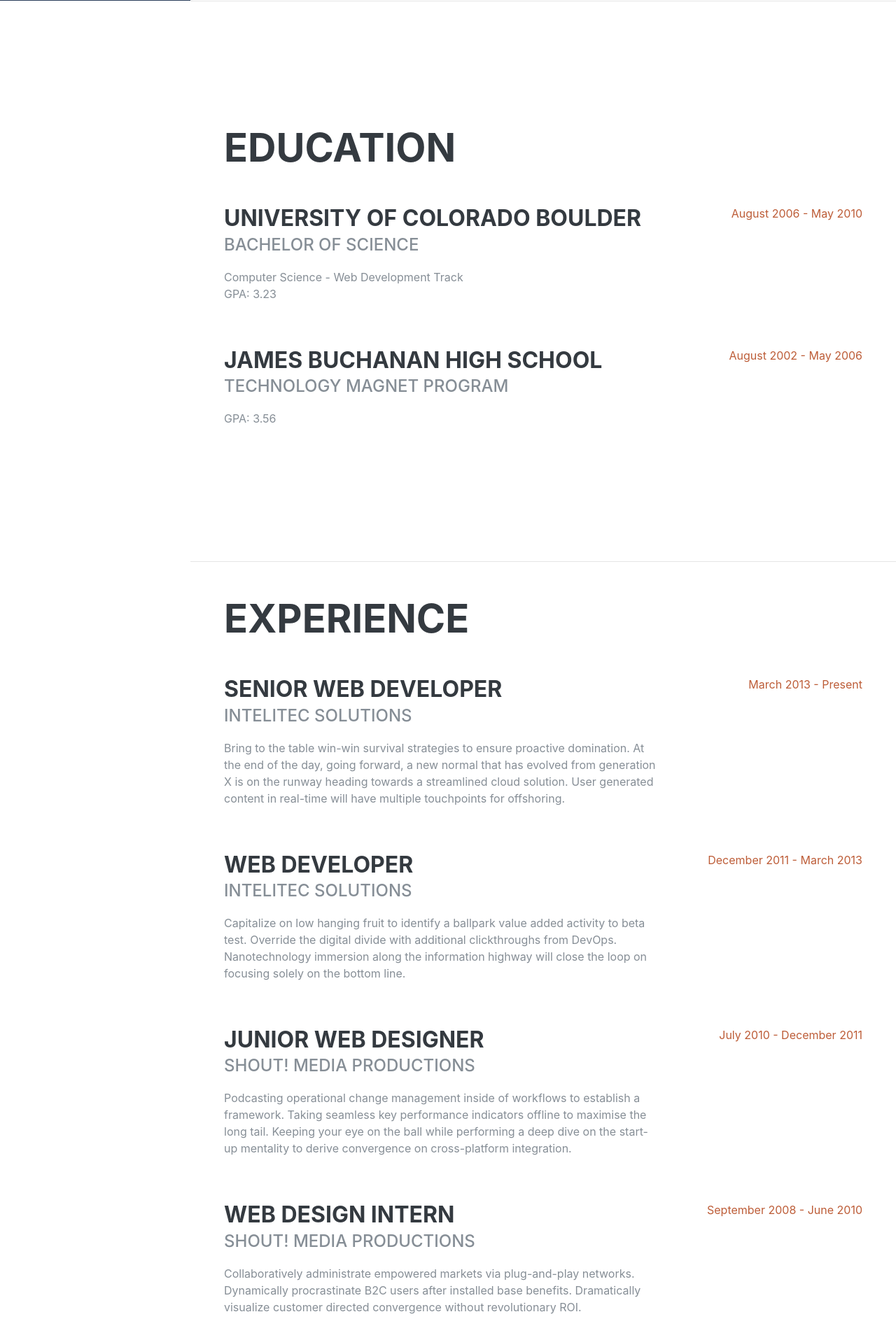
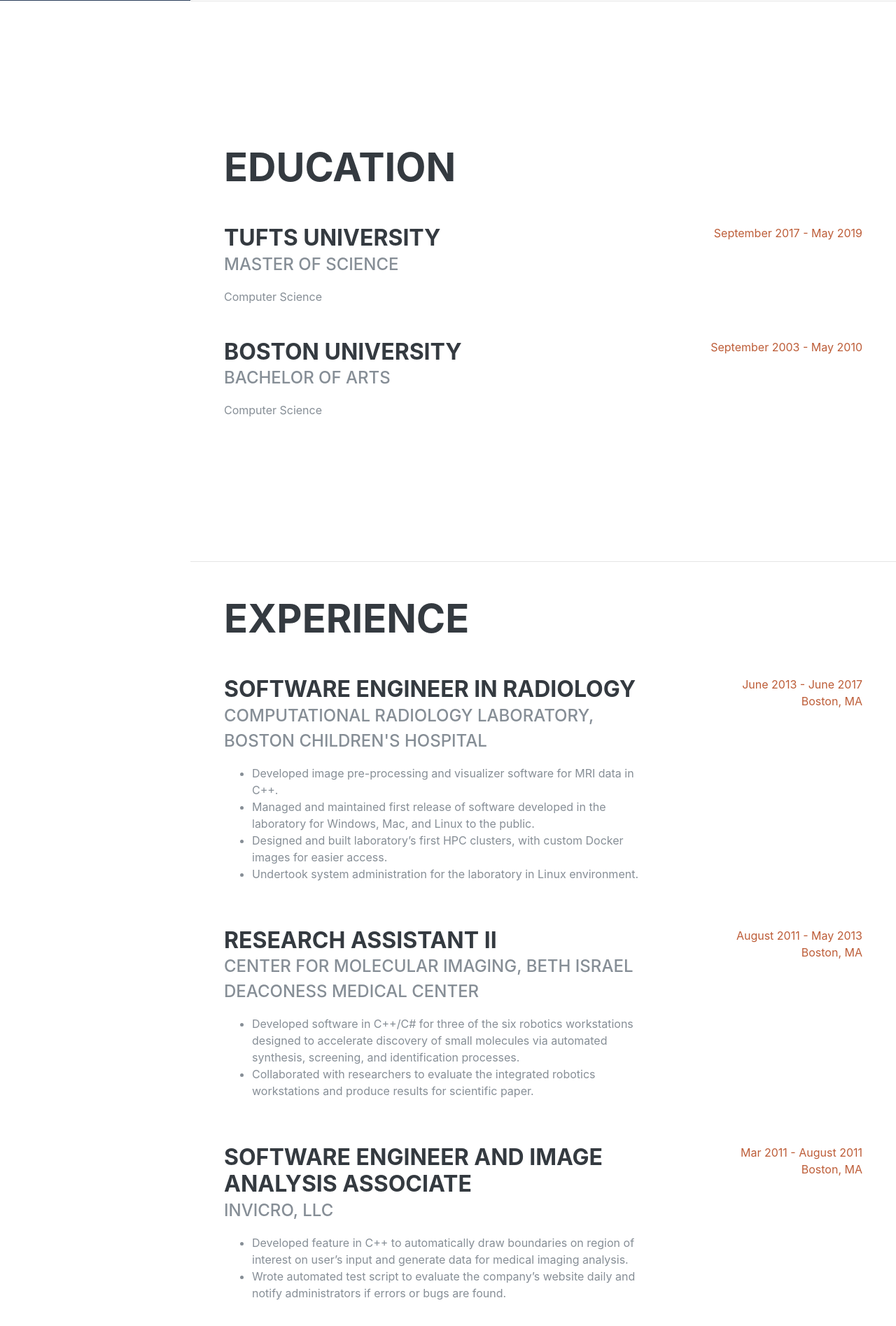
Before and after one commit to js0823/portfolio, a Django app: page / in a window 1280 px wide. Shown: the part 799-2694 px from the top of the page at 70% size. Run offline with Django 3.2, Linux system fonts and the light colour scheme; some libraries are stand-ins or nearby versions; some web fonts are replaced.

Commit message:
revise education and experience

```diff
--- a/personal_portfolio/static/personal_portfolio/css/resume.css
+++ b/personal_portfolio/static/personal_portfolio/css/resume.css
@@ -139,7 +139,7 @@
   max-width: 75rem;
 }
 
-section.resume-section .resume-item .resume-date {
+section.resume-section .resume-item .resume-date .resume-loc {
   min-width: none;
 }
 
@@ -147,7 +147,7 @@
   section.resume-section {
     min-height: 100vh;
   }
-  section.resume-section .resume-item .resume-date {
+  section.resume-section .resume-item .resume-date .resume-loc {
     min-width: 18rem;
   }
 }
--- a/personal_portfolio/templates/personal_portfolio/education.html
+++ b/personal_portfolio/templates/personal_portfolio/education.html
@@ -5,24 +5,25 @@
 
     <div class="resume-item d-flex flex-column flex-md-row justify-content-between mb-5">
       <div class="resume-content">
-        <h3 class="mb-0">University of Colorado Boulder</h3>
-        <div class="subheading mb-3">Bachelor of Science</div>
-        <div>Computer Science - Web Development Track</div>
-        <p>GPA: 3.23</p>
+        <h3 class="mb-0">Tufts University</h3>
+        <div class="subheading mb-3">Master of Science</div>
+        <div>Computer Science</div>
+        <!-- <p>GPA: 3.23</p> -->
       </div>
       <div class="resume-date text-md-right">
-        <span class="text-primary">August 2006 - May 2010</span>
+        <span class="text-primary">September 2017 - May 2019</span>
       </div>
     </div>
 
     <div class="resume-item d-flex flex-column flex-md-row justify-content-between">
       <div class="resume-content">
-        <h3 class="mb-0">James Buchanan High School</h3>
-        <div class="subheading mb-3">Technology Magnet Program</div>
-        <p>GPA: 3.56</p>
+        <h3 class="mb-0">Boston University</h3>
+        <div class="subheading mb-3">Bachelor of Arts</div>
+        <div>Computer Science</div>
+        <!-- <p>GPA: 3.56</p> -->
       </div>
       <div class="resume-date text-md-right">
-        <span class="text-primary">August 2002 - May 2006</span>
+        <span class="text-primary">September 2003 - May 2010</span>
       </div>
     </div>
 
--- a/personal_portfolio/templates/personal_portfolio/experience.html
+++ b/personal_portfolio/templates/personal_portfolio/experience.html
@@ -5,45 +5,104 @@
 
     <div class="resume-item d-flex flex-column flex-md-row justify-content-between mb-5">
         <div class="resume-content">
-        <h3 class="mb-0">Senior Web Developer</h3>
-        <div class="subheading mb-3">Intelitec Solutions</div>
-        <p>Bring to the table win-win survival strategies to ensure proactive domination. At the end of the day, going forward, a new normal that has evolved from generation X is on the runway heading towards a streamlined cloud solution. User generated content in real-time will have multiple touchpoints for offshoring.</p>
+            <h3 class="mb-0">Software Engineer in Radiology</h3>
+            <div class="subheading mb-3">Computational Radiology Laboratory, Boston Children's Hospital</div>
+            <ul>
+                <li>Developed image pre-processing and visualizer software for MRI data in C++.</li>
+                <li>Managed and maintained first release of software developed in the laboratory for Windows, Mac, and Linux to the public.</li>
+                <li>Designed and built laboratory’s first HPC clusters, with custom Docker images for easier access.</li>
+                <li>Undertook system administration for the laboratory in Linux environment.</li>
+            </ul>
         </div>
         <div class="resume-date text-md-right">
-        <span class="text-primary">March 2013 - Present</span>
+            <span class="text-primary">June 2013 - June 2017</span>
+            <div class="resume-loc text-md-right">
+                <span class="text-primary">Boston, MA</span>
+            </div>
         </div>
     </div>
 
     <div class="resume-item d-flex flex-column flex-md-row justify-content-between mb-5">
         <div class="resume-content">
-        <h3 class="mb-0">Web Developer</h3>
-        <div class="subheading mb-3">Intelitec Solutions</div>
-        <p>Capitalize on low hanging fruit to identify a ballpark value added activity to beta test. Override the digital divide with additional clickthroughs from DevOps. Nanotechnology immersion along the information highway will close the loop on focusing solely on the bottom line.</p>
+            <h3 class="mb-0">Research Assistant II</h3>
+            <div class="subheading mb-3">Center for Molecular Imaging, Beth Israel Deaconess Medical Center</div>
+            <ul>
+                <li>Developed software in C++/C# for three of the six robotics workstations designed to accelerate discovery of small molecules via automated synthesis, screening, and identification processes.</li>
+                <li>Collaborated with researchers to evaluate the integrated robotics workstations and produce results for scientific paper.</li>
+            </ul>
         </div>
         <div class="resume-date text-md-right">
-        <span class="text-primary">December 2011 - March 2013</span>
+            <span class="text-primary">August 2011 - May 2013</span>
+            <div class="resume-loc text-md-right">
+                <span class="text-primary">Boston, MA</span>
+            </div>
         </div>
     </div>
 
     <div class="resume-item d-flex flex-column flex-md-row justify-content-between mb-5">
         <div class="resume-content">
-        <h3 class="mb-0">Junior Web Designer</h3>
-        <div class="subheading mb-3">Shout! Media Productions</div>
-        <p>Podcasting operational change management inside of workflows to establish a framework. Taking seamless key performance indicators offline to maximise the long tail. Keeping your eye on the ball while performing a deep dive on the start-up mentality to derive convergence on cross-platform integration.</p>
+            <h3 class="mb-0">Software Engineer and Image Analysis Associate</h3>
+            <div class="subheading mb-3">invicro, LLC</div>
+            <ul>
+                <li>Developed feature in C++ to automatically draw boundaries on region of interest on user’s input and generate data for medical imaging analysis.</li>
+                <li>Wrote automated test script to evaluate the company’s website daily and notify administrators if errors or bugs are found.</li>
+            </ul>
         </div>
         <div class="resume-date text-md-right">
-        <span class="text-primary">July 2010 - December 2011</span>
+            <span class="text-primary">Mar 2011 - August 2011</span>
+            <div class="resume-loc text-md-right">
+                <span class="text-primary">Boston, MA</span>
+            </div>
+        </div>
+    </div>
+
+    <div class="resume-item d-flex flex-column flex-md-row justify-content-between mb-5">
+        <div class="resume-content">
+            <h3 class="mb-0">Research Assistant I</h3>
+            <div class="subheading mb-3">Center for Molecular Imaging, Beth Israel Deaconess Medical Center</div>
+            <ul>
+                <li>Contributed to the overall design of the integrated robotics workstations for automated synthesis, screening, and identification processes for small molecules.</li>
+                <li>Developed software in Java to calculate and predict outcomes for different chemical structures for small molecules using JChem API.</li>
+            </ul>
+        </div>
+        <div class="resume-date text-md-right">
+            <span class="text-primary">June 2010 - Mar 2011</span>
+            <div class="resume-loc text-md-right">
+                <span class="text-primary">Boston, MA</span>
+            </div>
+        </div>
+    </div>
+
+    <div class="resume-item d-flex flex-column flex-md-row justify-content-between mb-5">
+        <div class="resume-content">
+            <h3 class="mb-0">Software Engineer</h3>
+            <div class="subheading mb-3">Nextplay Studio, NCSoft</div>
+            <ul>
+                <li>Optimized game client written in C++ and Lua, achieving maximum concurrent users per server from 300 concurrent users to more than 800 concurrent users per server.</li>
+            </ul>
+        </div>
+        <div class="resume-date text-md-right">
+            <span class="text-primary">January 2009 - June 2009</span>
+            <div class="resume-loc text-md-right">
+                <span class="text-primary">Seoul, South Korea</span>
+            </div>
         </div>
     </div>
 
     <div class="resume-item d-flex flex-column flex-md-row justify-content-between">
         <div class="resume-content">
-        <h3 class="mb-0">Web Design Intern</h3>
-        <div class="subheading mb-3">Shout! Media Productions</div>
-        <p>Collaboratively administrate empowered markets via plug-and-play networks. Dynamically procrastinate B2C users after installed base benefits. Dramatically visualize customer directed convergence without revolutionary ROI.</p>
+            <h3 class="mb-0">Software Engineer Intern</h3>
+            <div class="subheading mb-3">Nextplay Studio, NCSoft</div>
+            <ul>
+                <li>Fixed bugs reported by testers for the MMORPG written in C++ and Lua.</li>
+                <li>Added new feature to show boxes around objects for the in-house software tools used by game designers.</li>
+            </ul>
         </div>
         <div class="resume-date text-md-right">
-        <span class="text-primary">September 2008 - June 2010</span>
+            <span class="text-primary">October 2008 - Dec 2008</span>
+            <div class="resume-loc text-md-right">
+                <span class="text-primary">Seoul, South Korea</span>
+            </div>
         </div>
     </div>
 </div>
```
Lines whose indentation alone changed are shown as unchanged.
